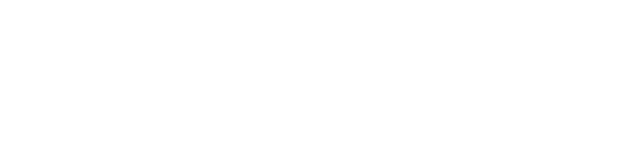
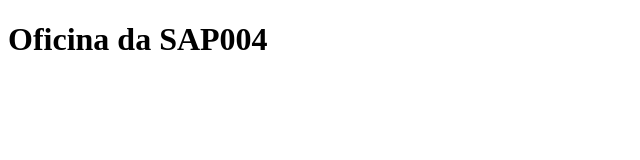
Before and after one commit to moniyama/oficina-git, a plain HTML site: page index.html in a window 1280 px wide. Shown: the whole page, without its empty margins (0-640 px from the left). Drawn offline with Linux system fonts and the light colour scheme.

Commit message:
adicionado titulo

```diff
--- a/index.html
+++ b/index.html
@@ -3,9 +3,9 @@
 <head>
     <meta charset="UTF-8">
     <meta name="viewport" content="width=device-width, initial-scale=1.0">
-    <title>Document</title>
+    <title>Oficina Github</title>
 </head>
 <body>
-
+    <h1>Oficina da SAP004</h1>
 </body>
 </html>
```
